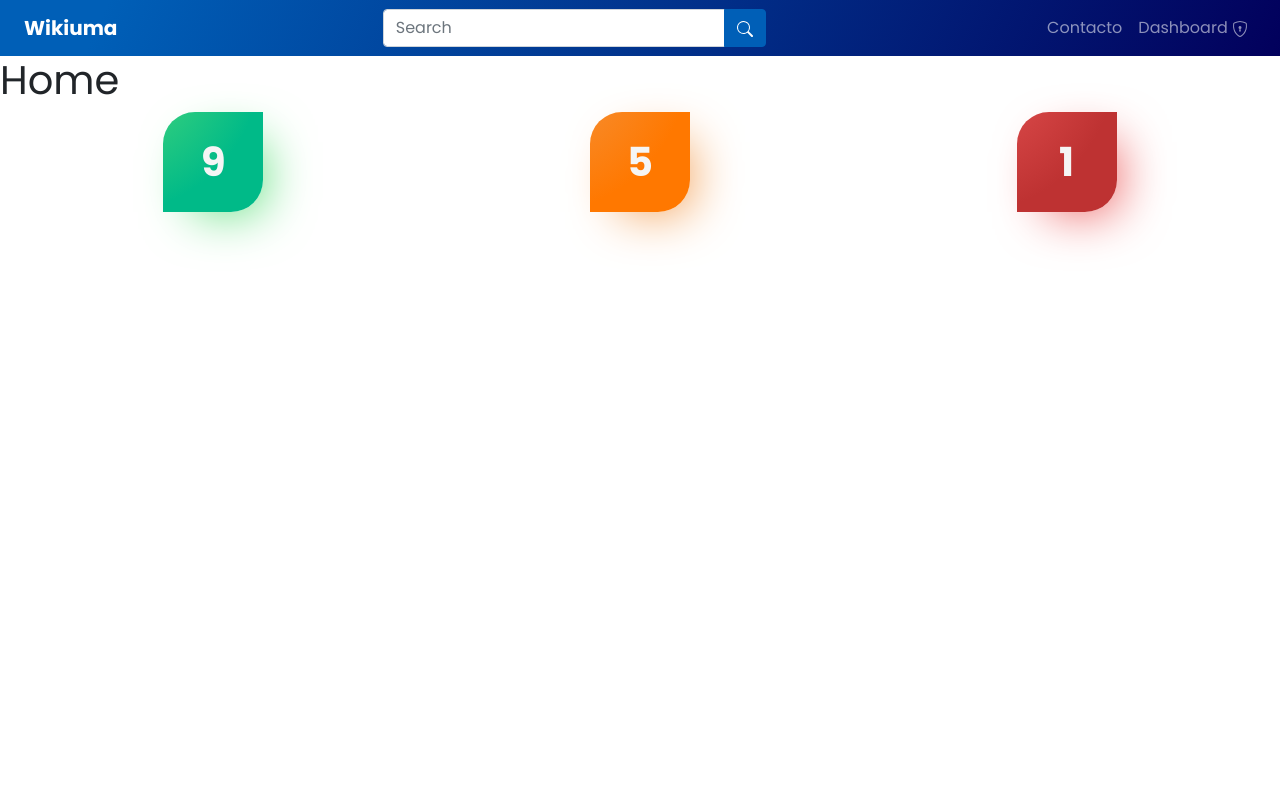
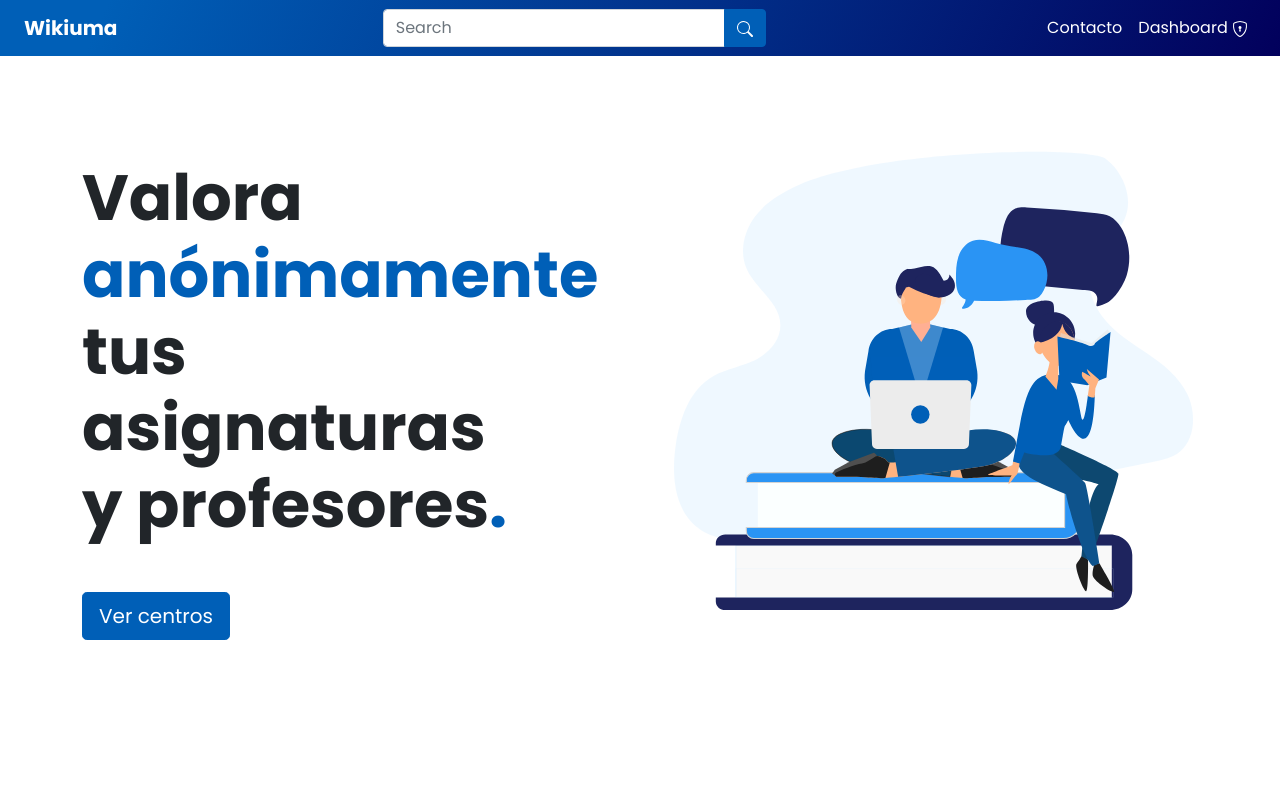
Before and after one commit to GDUMA/Wikiuma, a Django app: page / in a window 1280 px wide. Run offline with Django 3.2, Linux system fonts and the light colour scheme; style sheets or scripts are compiled from the project's sources; some libraries are stand-ins or nearby versions.

Commit message:
Crear hero home (#81)

```diff
--- a/src/static/main.scss
+++ b/src/static/main.scss
@@ -16,6 +16,12 @@ $red-dark: #BE3232;
 $success: $green-light;
 $warning: $orange-light;
 $danger: $red-light;
+
+// Sizes
+$font-size-base: 1rem; // bootstrap default
+$h1-font-size: $font-size-base * 4;
+
+$header-height: 56px;
 
 // Mixins
 @mixin radialGradient($light, $dark) {
@@ -68,9 +74,15 @@ $danger: $red-light;
     font-size: 2.5em;
 }
 
+.navbar.navbar-dark .navbar-nav .nav-link {
+  color: white;
+}
+
 // Font
 @import url('https://fonts.googleapis.com/css2?family=Poppins:wght@200;300;400;700&display=swap');
 $font-family-base: 'Poppins', sans-serif;
 
 // Bootstrap
 @import './bootstrap/scss/bootstrap.scss';
+
+@import './scss/_home.scss';
--- /dev/null
+++ b/src/static/scss/_home.scss
@@ -0,0 +1,5 @@
+.home {
+  .hero {
+    margin-top: -$header-height // header height
+  }
+}
--- a/src/templates/components/header/brand.html
+++ b/src/templates/components/header/brand.html
@@ -1 +1 @@
-<a class="navbar-brand mb-0 h1"> <b> Wikiuma </b> </a>
+<a class="navbar-brand mb-0 h1" href="/"> <b> Wikiuma </b> </a>
--- /dev/null
+++ b/src/templates/components/hero/hero.html
@@ -0,0 +1,8 @@
+<div class="hero row justify-content-center justify-content-md-between align-items-center vh-100">
+  <div class="col-10 col-sm-8 col-md-5">
+    {% include "./title.html" %}
+  </div>
+  <div class="col-12 col-md-6">
+    {% include "./illustration.html" %}
+  </div>
+</div>
--- /dev/null
+++ b/src/templates/components/hero/illustration.html
@@ -0,0 +1,2 @@
+{% load static %}
+<img class="img-fluid" src="{% static '/img/home_illustration.svg' %}" alt="">
--- /dev/null
+++ b/src/templates/components/hero/title.html
@@ -0,0 +1,4 @@
+  <h1 class="fw-bold fs-1">Valora <span class="text-primary">anónimamente</span> tus asignaturas y profesores<span class="text-primary">.</span></h1>
+  <div class="mt-5">
+    <button type="button" class="btn btn-primary btn-lg">Ver centros</button>
+  </div>
--- a/src/templates/components/page_title.html
+++ /dev/null
@@ -1 +0,0 @@
-<h1>{{ page_title }}</h1>
--- a/src/templates/home.html
+++ b/src/templates/home.html
@@ -5,10 +5,7 @@
 {% endblock header %}
 
 {% block content %}
-    {% include "components/page_title.html" %}
-    <div style="display: flex; justify-content: space-around">
-        <div class="mark-square green-gradient green-shadow" >9</div>
-        <div class="mark-square orange-gradient orange-shadow" >5</div>
-        <div class="mark-square red-gradient red-shadow" >1</div>
-    </div>
+<div class="home container vh-100">
+  {% include "components/hero/hero.html" %}
+</div>
 {% endblock content %}
```
Also changed, not shown: src/static/img/home_illustration.svg (added).
